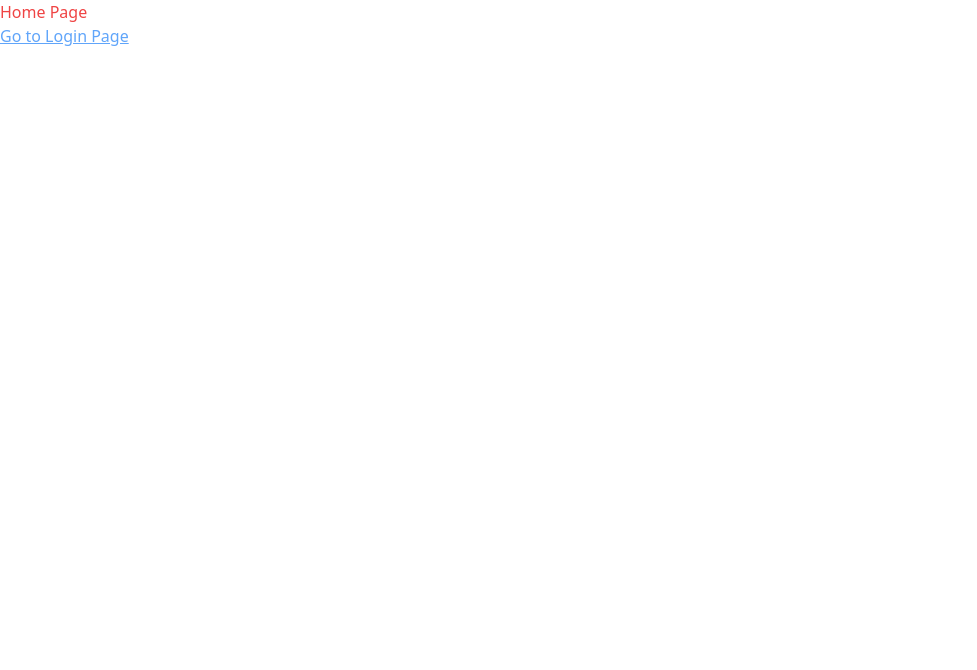
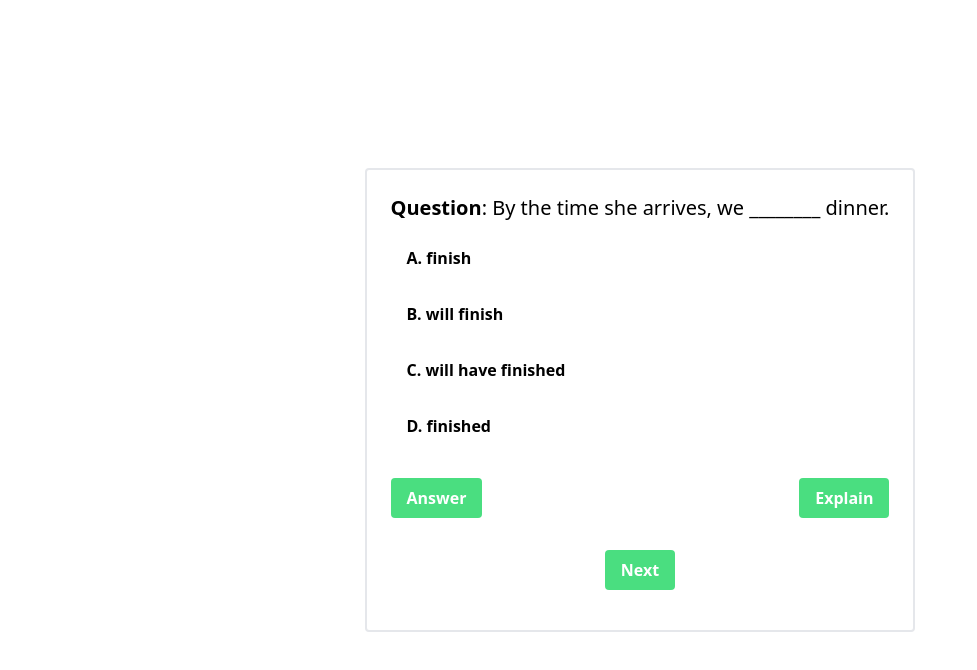
Before and after one commit to NNKD/antoree-test-fullstack-frontend, a React (Vite) app: page / in a window 1280 px wide. Shown: the top 670 px of the page, without its empty margins (0-977 px from the left). Built offline with nearby package versions, Linux system fonts and the light colour scheme; no server answers.

Commit message:
feat(home): add home ui

```diff
--- /dev/null
+++ b/src/components/ModalExplainQues.tsx
@@ -0,0 +1,19 @@
+
+
+export default function ModalExplainQues({question, answer, explain, onClose}: {question: string, answer:{key: string, text: string}, explain: string, onClose: () => void}) {
+    return (
+        <div className="fixed top-0 left-0 right-0 bottom-0 bg-black bg-opacity-50 flex items-center justify-center">
+            <div className="bg-white max-w-[90vw] max-h-[80vh] overflow-y-auto p-8 rounded shadow-[0_0_3px_2px_#bbb]">
+                <h1 className="text-2xl 2xl:text-4xl text-green-400 font-bold text-center">Explain Question</h1>
+                <p className="text-base my-4"><b>Question:</b> {question}.</p>
+                <p className="text-base my-4"><b>Answers:</b> {answer.key}. {answer.text}</p>
+                <p className="text-base my-4"><b>Explain:</b> {explain}</p>
+                <div className="mx-auto mt-6 md:mt-8 lg:mt-6 2xl:mt-8 w-fit py-2 md:py-4 lg:py-2 2xl:py-4 px-4 md:px-8 lg:px-4 2xl:px-8 rounded font-bold text-base md:text-2xl lg:text-base 2xl:text-2xl
+                                bg-green-400 text-white transition-all ease-in-out cursor-pointer hover:bg-green-500 hover:shadow-[0_0_3px_2px_#ccc]"
+                     onClick={() => onClose()}>
+                    Close
+                </div>
+            </div>
+        </div>
+    )
+}
--- a/src/pages/Home.tsx
+++ b/src/pages/Home.tsx
@@ -1,10 +1,72 @@
-import {Link} from "react-router-dom";
+import {useState} from "react";
+import ModalExplainQues from "../components/ModalExplainQues.tsx";
 
 export default function Home() {
+    const [selectedKey, setSelectedKey] = useState("");
+    const [checked, setChecked] = useState(false);
+    const [showExplain, setShowExplain] = useState(false);
+
+    const question = {
+        question: 'By the time she arrives, we ________ dinner',
+        options: [
+            {key: 'A', text: 'finish'},
+            {key: 'B', text: 'will finish'},
+            {key: 'C', text: 'will have finished'},
+            {key: 'D', text: 'finished'},
+        ],
+        answer: {key: 'C', text: 'will have finished'},
+        explain: 'Câu này dùng thì Future Perfect (tương lai hoàn thành) để diễn tả một hành động sẽ hoàn thành trước một thời điểm tương lai khác.'
+    }
+
+    const handleCheckAnswer = (key: string) => {
+        setSelectedKey(key)
+        setChecked(true)
+    }
+
+    const handleShowAnswer = () => {
+        setSelectedKey(question.answer.key)
+        setChecked(true)
+    }
+
     return (
-        <div>
-            <p className="text-red-500">Home Page</p>
-            <Link to="/login" className="text-blue-400 underline">Go to Login Page</Link>
+        <div className="fixed top-0 left-0 right-0 bottom-0 flex items-center justify-center">
+            <div className="border-2 w-fit p-6 rounded max-h-[80vh] max-w-[95vw] overflow-y-auto">
+                <p className="text-xl md:text-2xl lg:text-xl 2xl:text-2xl"><b>Question</b>: {question.question}.</p>
+                <div className="my-4">
+                    {question.options.map((option) => (
+                        <div key={option.key} className={`my-4 md:my-6 lg:my-4 2xl:my-6 w-fit py-2 md:py-4 lg:py-2 2xl:py-4 px-4 md:px-8 lg:px-4 2xl:px-8 rounded font-bold text-base md:text-2xl lg:text-base 2xl:text-2xl
+                                     border-green-400 text-black transition-all ease-in-out cursor-pointer hover:bg-green-500 hover:text-white hover:shadow-[0_0_3px_2px_#ccc]
+                                     ${checked ? (option.key == question.answer.key ? "bg-green-400 text-white pointer-events-none" : "pointer-events-none") : ""}
+                                     ${selectedKey == option.key && selectedKey != question.answer.key ? "border-red-400 bg-red-400 text-white pointer-events-none" : "" }
+                                     `}
+                            onClick={() => {handleCheckAnswer(option.key)}}>
+
+                            {option.key}. {option.text}
+                        </div>
+                    ))}
+                </div>
+                <div className="flex items-center justify-between">
+                    <div className={`my-4 md:my-6 lg:my-4 2xl:my-6 w-fit py-2 md:py-4 lg:py-2 2xl:py-4 px-4 md:px-8 lg:px-4 2xl:px-8 rounded font-bold text-base md:text-2xl lg:text-base 2xl:text-2xl
+                                     ${checked ? "bg-gray-400 text-gray-500" : "bg-green-400 text-white transition-all ease-in-out cursor-pointer hover:bg-green-500  hover:shadow-[0_0_3px_2px_#ccc]"}`}
+                    onClick={handleShowAnswer}>
+                        Answer
+                    </div>
+                    <div className="my-4 md:my-6 lg:my-4 2xl:my-6 w-fit py-2 md:py-4 lg:py-2 2xl:py-4 px-4 md:px-8 lg:px-4 2xl:px-8 rounded font-bold text-base md:text-2xl lg:text-base 2xl:text-2xl
+                                     bg-green-400 text-white transition-all ease-in-out cursor-pointer hover:bg-green-500  hover:shadow-[0_0_3px_2px_#ccc]"
+                            onClick={() => setShowExplain(!showExplain)}>
+                        Explain
+                    </div>
+                </div>
+                <div className="mx-auto my-4 md:my-6 lg:my-4 2xl:my-6 w-fit py-2 md:py-4 lg:py-2 2xl:py-4 px-4 md:px-8 lg:px-4 2xl:px-8 rounded font-bold text-base md:text-2xl lg:text-base 2xl:text-2xl
+                                bg-green-400 text-white transition-all ease-in-out cursor-pointer hover:bg-green-500  hover:shadow-[0_0_3px_2px_#ccc]">
+                    Next
+                </div>
+            </div>
+
+            {showExplain ? (
+                <ModalExplainQues question={question.question} answer={question.answer} explain={question.explain} onClose={() => setShowExplain(!showExplain)}/>
+            ) : ""}
+
         </div>
     )
 }
--- a/src/pages/Login.tsx
+++ b/src/pages/Login.tsx
@@ -26,7 +26,6 @@ export default function Login() {
             password,
         }
         const result = await login(userLogin)
-        console.log(result)
         setType(result?.status || "info")
         setMessage(result?.message)
         if (result?.status == "success") {
```
